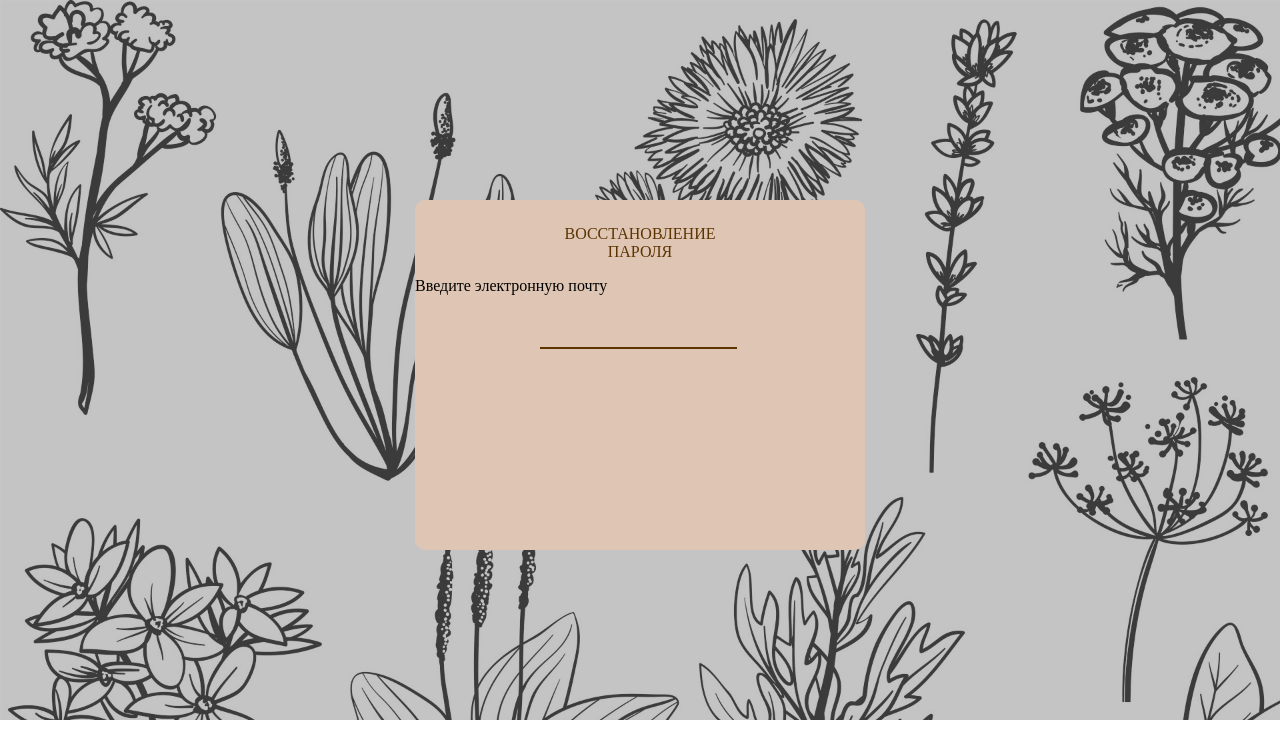
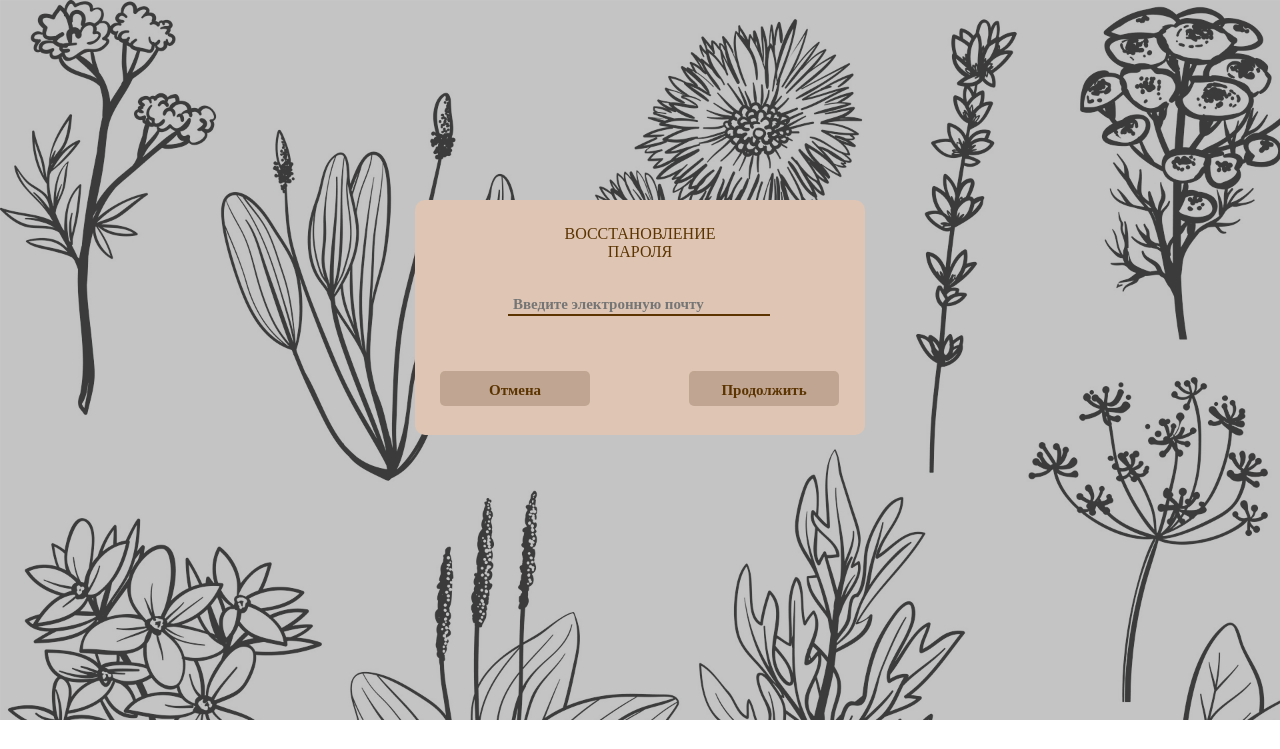
Before and after one commit to lavandafil/pharmaceutical_encyclopedia, a PHP site: page /pgs/sign_in.html in a window 1280 px wide. Shown: the top 749 px of the page. Run offline with PHP 8.4, Linux system fonts and the light colour scheme; some libraries are stand-ins or nearby versions.

Commit message:
pass_problem

```diff
--- a/pgs/sign_in.html
+++ b/pgs/sign_in.html
@@ -89,10 +89,14 @@ content="width=device-width, user-scalable=no, initial-scale=1.0, maximum-scale=
 			ПАРОЛЯ
 		</p>
 		<div class="form_prob">
-				<p class="info_passw">
-					Введите электронную почту
-				</p>
-				<input type="email" id="name_email" class="name_email">
+
+				<input placeholder="Введите электронную почту" type="email" id="name_email" class="name_email">
+				<button class="cancel" id="cencel_sas">
+					Отмена
+				</button>
+				<button class="next" id="next_sas">
+					Продолжить
+				</button>
 
 			</div>
 	</form>
--- a/style/sign_in.css
+++ b/style/sign_in.css
@@ -207,7 +207,7 @@ margin-top: 35px;
 	width: 450px;
     margin: 0 auto;
     background-color: #dfc6b4 ;
-    height: 350px;
+    height: 235px;
     margin-top: 200px;
     border-radius: 10px;
 
@@ -223,20 +223,60 @@ color: #5b3401;
 	margin-top: 0px;
 	color: #5b3401;
 }
+
 .name_email{
 	border-width: 0 0 2px 0;
 	background-color: transparent;
-	width: 190px;
-    font-size: 18px;
+	width: 255px;
+    font-size: 15px;
     font-family: 'Playfair Display';
     font-weight: bold;
     color: #5b3401;
     padding-left: 5px;
     caret-color: #5b3401;
     border-color: #5b3401;
-    margin-left: 125px;
-    margin-top: 10px;
+    margin-left: 93px;
+    margin-top: 15px;
+    display: inline;
 }
+.cancel{
+	width: 150px;
+	height: 35px;
+	margin-top: 55px;
+	border-radius: 5px;
+	border-width: 0px;
+	background-color: #c0a692;
+	font-size: 15px;
+    font-family: 'Playfair Display';
+    font-weight: bold;
+    color: #5b3401;
+    transition: background-color 0.2s;
+    margin-left: 25px;
+}
+.cancel:hover{
+	background-color: #c09c80;
+}
+.next{
+	width: 150px;
+	height: 35px;
+	margin-top: 55px;
+	border-radius: 5px;
+	border-width: 0px;
+	background-color: #c0a692;
+	font-size: 15px;
+    font-family: 'Playfair Display';
+    font-weight: bold;
+    color: #5b3401;
+    transition: background-color 0.2s;
+    margin-left: 95px;
+}
+.next:hover{
+	background-color: #c09c80;
+}
+
+
+
+
 @media (max-width: 575.98px) {
 
 }
```
